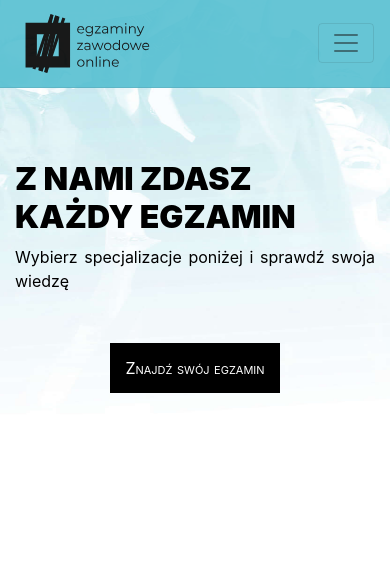
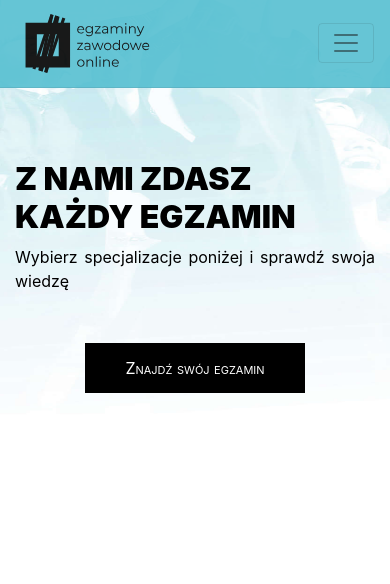
Before and after one commit to Bosswell/exams, a Symfony app: template templates/home_page/index.html.twig in a window 390 px wide. Shown: the top 584 px of the page. Run offline with Twig, Linux system fonts and the light colour scheme; the template is opened without the code that fills it, so the values that code supplies are empty; some libraries are stand-ins or nearby versions.

Commit message:
Improved mobile view

```diff
--- a/public/css/creative.css
+++ b/public/css/creative.css
@@ -113,7 +113,7 @@ header.masthead p {
   text-decoration: none;
   color: white;
   font-variant: small-caps;
-  padding: 15px;
+  padding: 15px 40px;
   cursor: pointer;
 }
 
--- a/public/css/qualification.css
+++ b/public/css/qualification.css
@@ -10,6 +10,12 @@
   color: rgb(86, 191, 209);
   text-transform: none;
   font-weight: 300;
+}
+
+@media (max-width: 768px) {
+  .qualification-title {
+    font-size: 35px;
+  }
 }
 
 .qualification-choose-stage-container {
```
